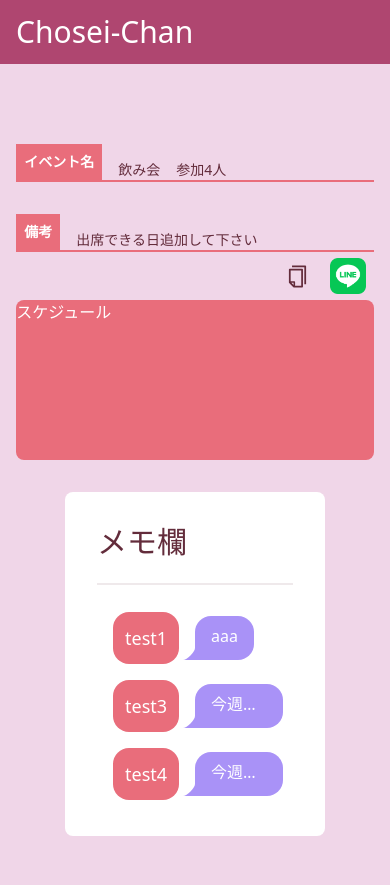
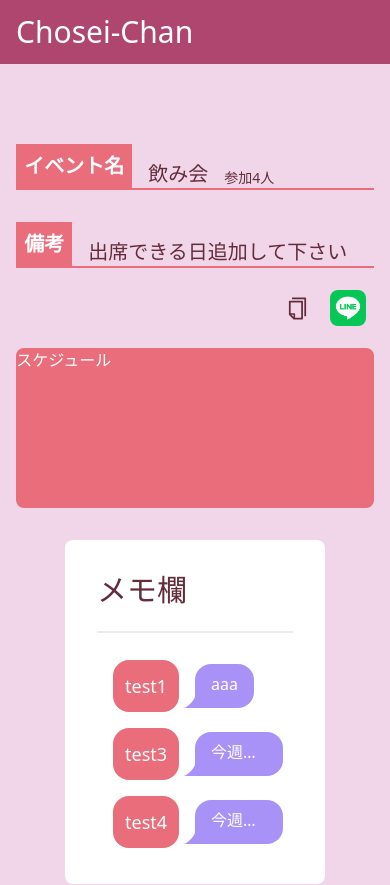
Before and after one commit to NUTFes/chosei-chan, a Next.js app: page /1 in a window 390 px wide. Shown: the top 885 px of the page. Built offline with nearby package versions, Linux system fonts and the light colour scheme.

Commit message:
[fix] 文字サイズの修正、フッターとメモ欄の間に空きを作った

```diff
--- a/src/pages/[scheduleId]/index.tsx
+++ b/src/pages/[scheduleId]/index.tsx
@@ -8,34 +8,32 @@ export default function Home() {
     <MainLayout>
       <div className='min-h-screen flex flex-col'>
         <main className='flex-grow'>
-          <div className='mt-20 flex flex-col items-center justify-center gap-8'>
+          <div className='my-20 flex flex-col items-center justify-center gap-8'>
             <div className='flex w-11/12 items-end gap-4 border-b-2 border-primary'>
               <div className='bg-primary p-2'>
-                <p className='whitespace-nowrap text-sm font-bold text-white md:text-xl'>
+                <p className='whitespace-nowrap font-bold text-white text-xl'>
                   イベント名
                 </p>
               </div>
-              <p className='break-all text-sm md:text-xl'>{SCHEDULE.name}</p>
+              <p className='break-all text-xl'>{SCHEDULE.name}</p>
               <p className='whitespace-nowrap text-sm'>参加{USERS.length}人</p>
             </div>
-            <div className='flex w-11/12 flex-col'>
+            <div className='flex w-11/12 flex-col gap-4'>
               <div className='flex items-end gap-4 border-b-2 border-primary'>
                 <div className='bg-primary p-2'>
-                  <p className='whitespace-nowrap text-sm font-bold text-white md:text-xl'>
+                  <p className='whitespace-nowrap text-xl font-bold text-white'>
                     備考
                   </p>
                 </div>
-                <p className='whitespace-pre-wrap break-all text-sm md:text-xl'>
+                <p className='whitespace-pre-wrap break-all text-xl'>
                   {SCHEDULE.memo}
                 </p>
               </div>
-              <div className='my-auto gap-4'>
-                <div className='flex flex-row-reverse'>
-                  <ShareButton />
-                </div>
-                <div className='h-40 items-center justify-center rounded-lg bg-primary text-white'>
-                  スケジュール
-                </div>
+              <div className='flex flex-row-reverse'>
+                <ShareButton />
+              </div>
+              <div className='h-40 items-center justify-center rounded-lg bg-primary text-white'>
+                スケジュール
               </div>
             </div>
             <div className='flex w-full items-center justify-center'>
```
